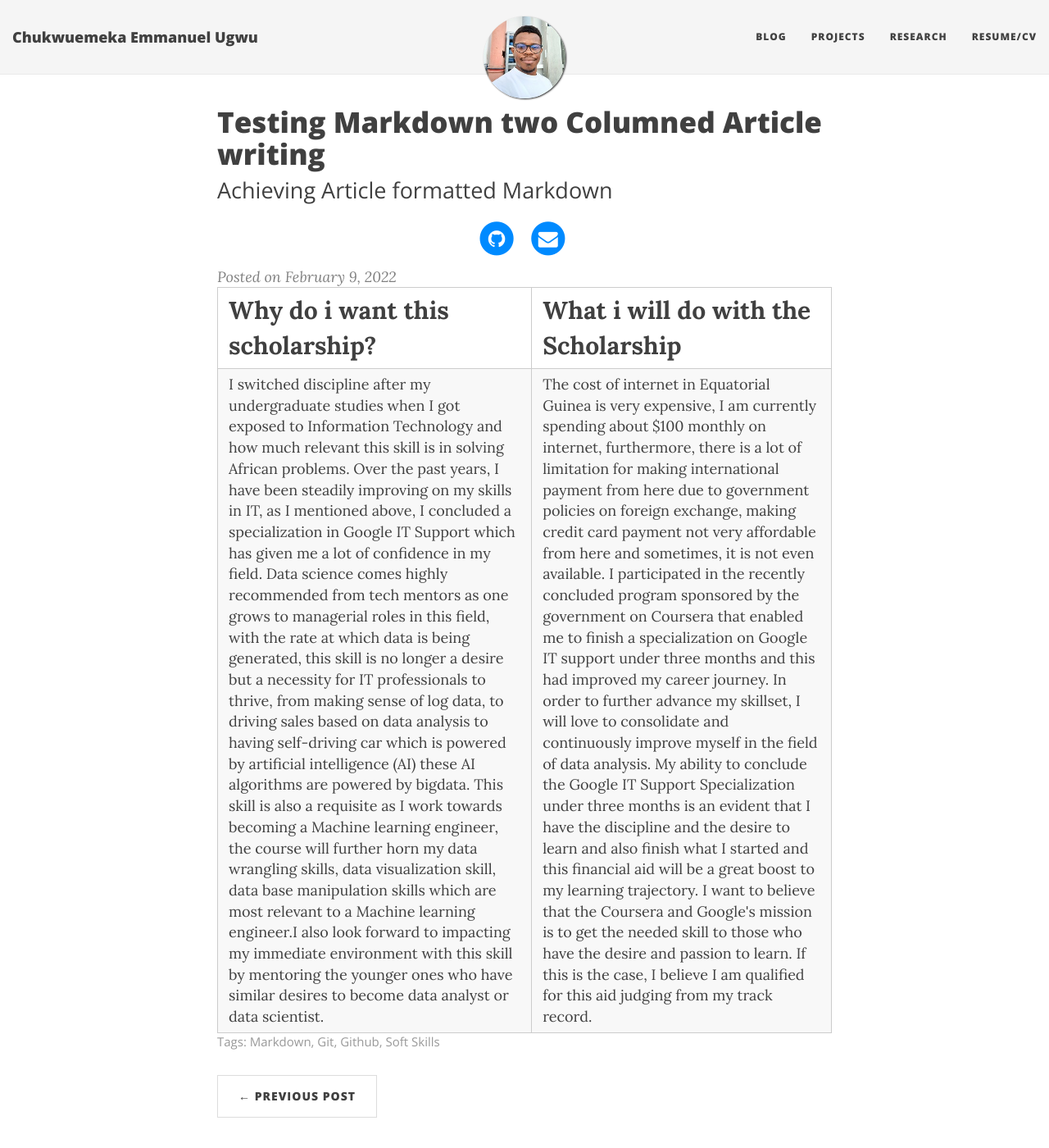
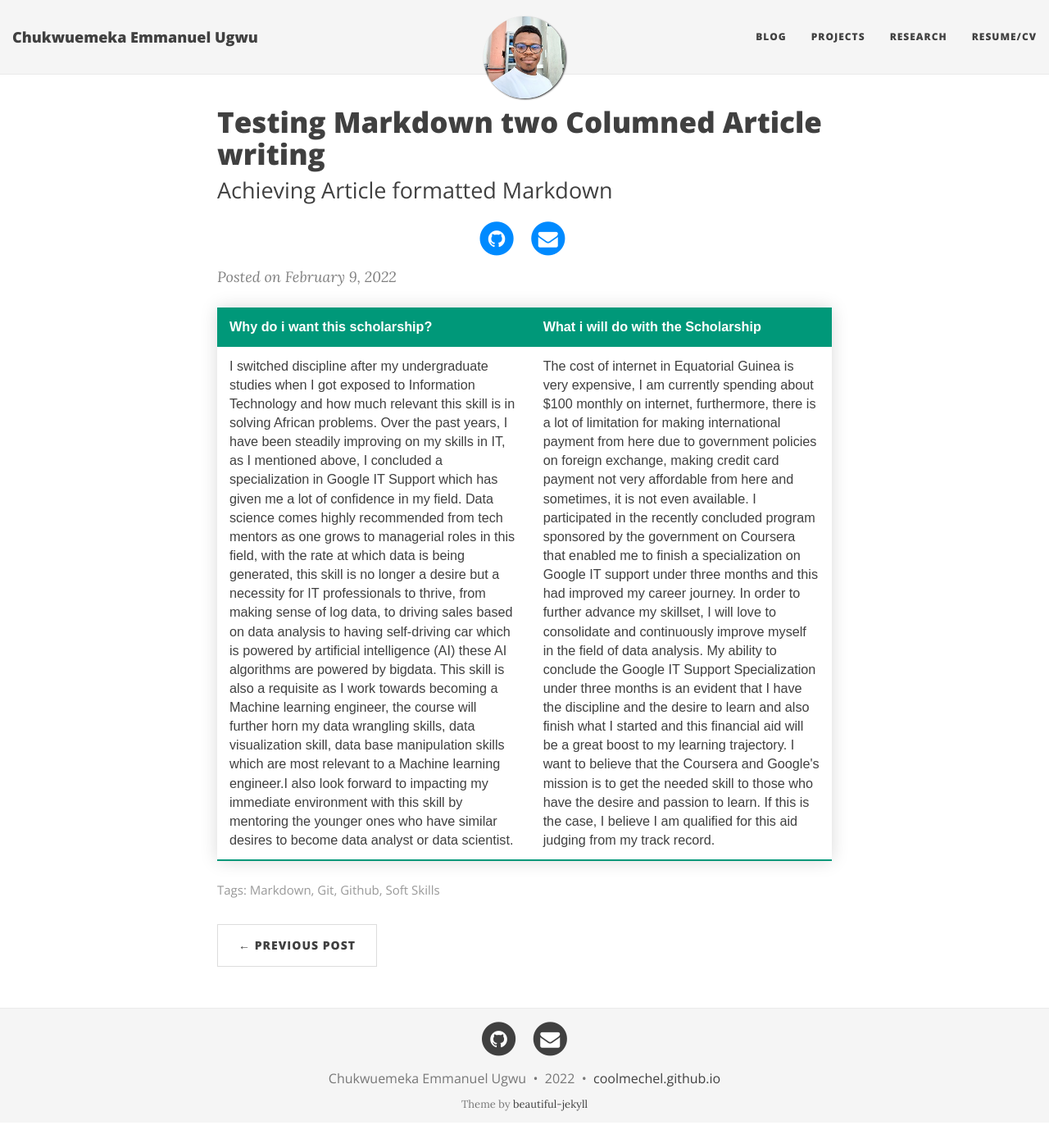
Before and after one commit to coolmechel/blog, a Jekyll site: the page built from _posts/2022-02-09-two-column-markdown.md, in a window 1280 px wide and 1400 px high. Shown: the whole window at 82% size. Built offline with Jekyll 4.4.1, drawn with Linux system fonts in a browser that asks for light colours; nearby versions of some CDN libraries; comment, search, counter and statistics services are not loaded.

Commit message:
Trying another table formats

```diff
--- a/_posts/2022-02-09-two-column-markdown.md
+++ b/_posts/2022-02-09-two-column-markdown.md
@@ -8,18 +8,22 @@
 published: true
 ---
 
-<table border="none">
-  <tr>
-    <td><b style="font-size: 30px">Why do i want this scholarship?</b></td>
-    <td><b style="font-size: 30px">What i will do with the Scholarship</b></td>
-  </tr>
-  <tr>
-    <td> I switched discipline after my undergraduate studies when I got exposed to Information Technology and how much relevant this skill is in solving African problems. Over the past years, I have been steadily improving on my skills in IT, as I mentioned above, I concluded a specialization in Google IT Support which has given me a lot of confidence in my field.
-    Data science comes highly recommended from tech mentors as one grows to managerial roles in this field, with the rate at which data is being generated, this skill is no longer a desire but a necessity for IT professionals to thrive, from making sense of log data, to driving sales based on data analysis to having self-driving car which is powered by artificial intelligence (AI) these AI algorithms are powered by bigdata.
-  This skill is also a requisite as I work towards becoming a Machine learning engineer, the course will further horn my data wrangling skills, data visualization skill, data base manipulation skills which are most relevant to a Machine learning engineer.I also look forward to impacting my immediate environment with this skill by mentoring the younger ones who have similar desires to become data analyst or data scientist.</td>
-    <td> The cost of internet in Equatorial Guinea is very expensive, I am currently spending about $100 monthly on internet, furthermore, there is a lot of limitation for making international payment from here due to government policies on foreign exchange, making credit card payment not very affordable from here and sometimes, it is not even available.
-    I participated in the recently concluded program sponsored by the government on Coursera that enabled me to finish a specialization on Google IT support under three months and this had improved my career journey.
-    In order to further advance my skillset, I will love to consolidate and continuously improve myself in the field of data analysis. My ability to conclude the Google IT Support Specialization under three months is an evident that I have the discipline and the desire to learn and also finish what I started and this financial aid will be a great boost to my learning trajectory.
-    I want to believe that the Coursera and Google's mission is to get the needed skill to those who have the desire and passion to learn. If this is the case, I believe I am qualified for this aid judging from my track record.</td>
-  </tr>
+<table class="styled-table">
+  <thead>
+    <tr>
+      <th>Why do i want this scholarship?</th>
+      <th>What i will do with the Scholarship</th>
+    </tr>
+  </thead>
+  <tbody>
+    <tr>
+      <td> I switched discipline after my undergraduate studies when I got exposed to Information Technology and how much relevant this skill is in solving African problems. Over the past years, I have been steadily improving on my skills in IT, as I mentioned above, I concluded a specialization in Google IT Support which has given me a lot of confidence in my field.
+      Data science comes highly recommended from tech mentors as one grows to managerial roles in this field, with the rate at which data is being generated, this skill is no longer a desire but a necessity for IT professionals to thrive, from making sense of log data, to driving sales based on data analysis to having self-driving car which is powered by artificial intelligence (AI) these AI algorithms are powered by bigdata.
+    This skill is also a requisite as I work towards becoming a Machine learning engineer, the course will further horn my data wrangling skills, data visualization skill, data base manipulation skills which are most relevant to a Machine learning engineer.I also look forward to impacting my immediate environment with this skill by mentoring the younger ones who have similar desires to become data analyst or data scientist.</td>
+      <td> The cost of internet in Equatorial Guinea is very expensive, I am currently spending about $100 monthly on internet, furthermore, there is a lot of limitation for making international payment from here due to government policies on foreign exchange, making credit card payment not very affordable from here and sometimes, it is not even available.
+      I participated in the recently concluded program sponsored by the government on Coursera that enabled me to finish a specialization on Google IT support under three months and this had improved my career journey.
+      In order to further advance my skillset, I will love to consolidate and continuously improve myself in the field of data analysis. My ability to conclude the Google IT Support Specialization under three months is an evident that I have the discipline and the desire to learn and also finish what I started and this financial aid will be a great boost to my learning trajectory.
+      I want to believe that the Coursera and Google's mission is to get the needed skill to those who have the desire and passion to learn. If this is the case, I believe I am qualified for this aid judging from my track record.</td>
+    </tr>
+  </tbody>
 </table>
--- a/css/main.css
+++ b/css/main.css
@@ -539,7 +539,7 @@
   }
 }
 
-/* --- Tables --- */
+/* --- Tables old ---
 
 table {
   padding: 0;
@@ -573,6 +573,45 @@
 table tr th :last-child,
 table tr td :last-child {
   margin-bottom: 0;
+}  */
+
+/* New Tables style */
+
+.styled-table {
+  border-collapse: collapse;
+  margin: 25px 0;
+  font-size: 0.9em;
+  font-family: sans-serif;
+  min-width: 400px;
+  box-shadow: 0 0 20px rgba(0, 0, 0, 0.15);
+}
+
+.styled-table thead tr {
+  background-color: #009879;
+  color: #ffffff;
+  text-align: left;
+}
+
+.styled-table th,
+.styled-table td {
+  padding: 12px 15px;
+}
+
+.styled-table tbody tr {
+  border-bottom: 1px solid #dddddd;
+}
+
+.styled-table tbody tr:nth-of-type(even) {
+  background-color: #f3f3f3;
+}
+
+.styled-table tbody tr:last-of-type {
+  border-bottom: 2px solid #009879;
+}
+
+.styled-table tbody tr.active-row {
+  font-weight: bold;
+  color: #009879;
 }
 
 /* --- Code blocks --- */
@@ -591,3 +630,42 @@
 #social-share-section {
   margin-bottom: 30px;
 }
+
+/* --- Spliting My blog into Two Columns block --- */
+article .begin-examples ~ h2,
+article .begin-examples ~ h2 + p {
+  width: 100%;
+  clear: both;
+}
+
+article .begin-examples ~ h3,
+article .begin-examples ~ p,
+article .begin-examples ~ .highlight {
+  width: 50%;
+}
+
+article .begin-examples ~ h3,
+article .begin-examples ~ p {
+  float: left;
+  box-sizing: border-box;
+  padding-right: 1rem;
+  clear: both;
+}
+
+article .begin-examples ~ .highlight {
+  float: right;
+  clear: right;
+  margin-bottom: 1 rem;
+}
+
+.end-examples {
+  clear: both;
+}
+
+article .begin-examples ~ p,
+article .begin-examples ~ h3,
+article .begin-examples ~ .highlight {
+  width: auto;
+  float: none;
+  clear: none;
+}
```
